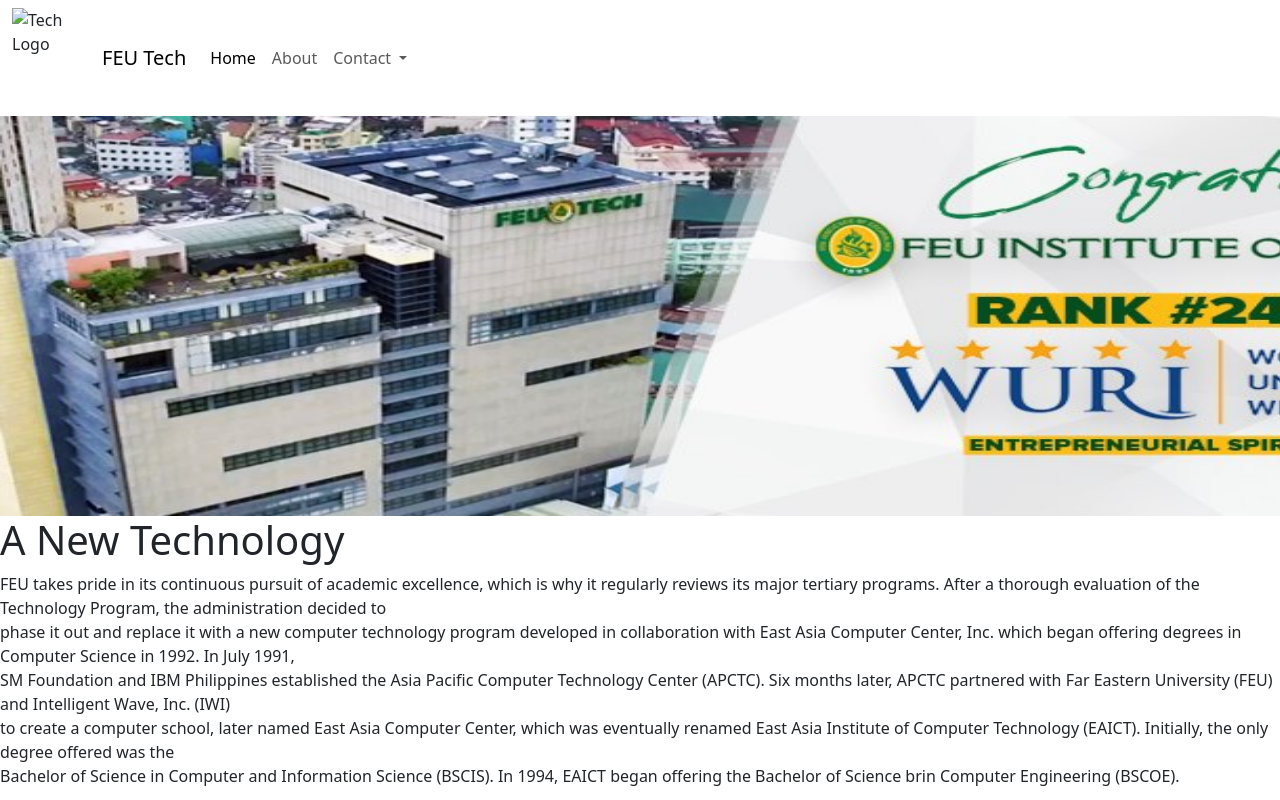
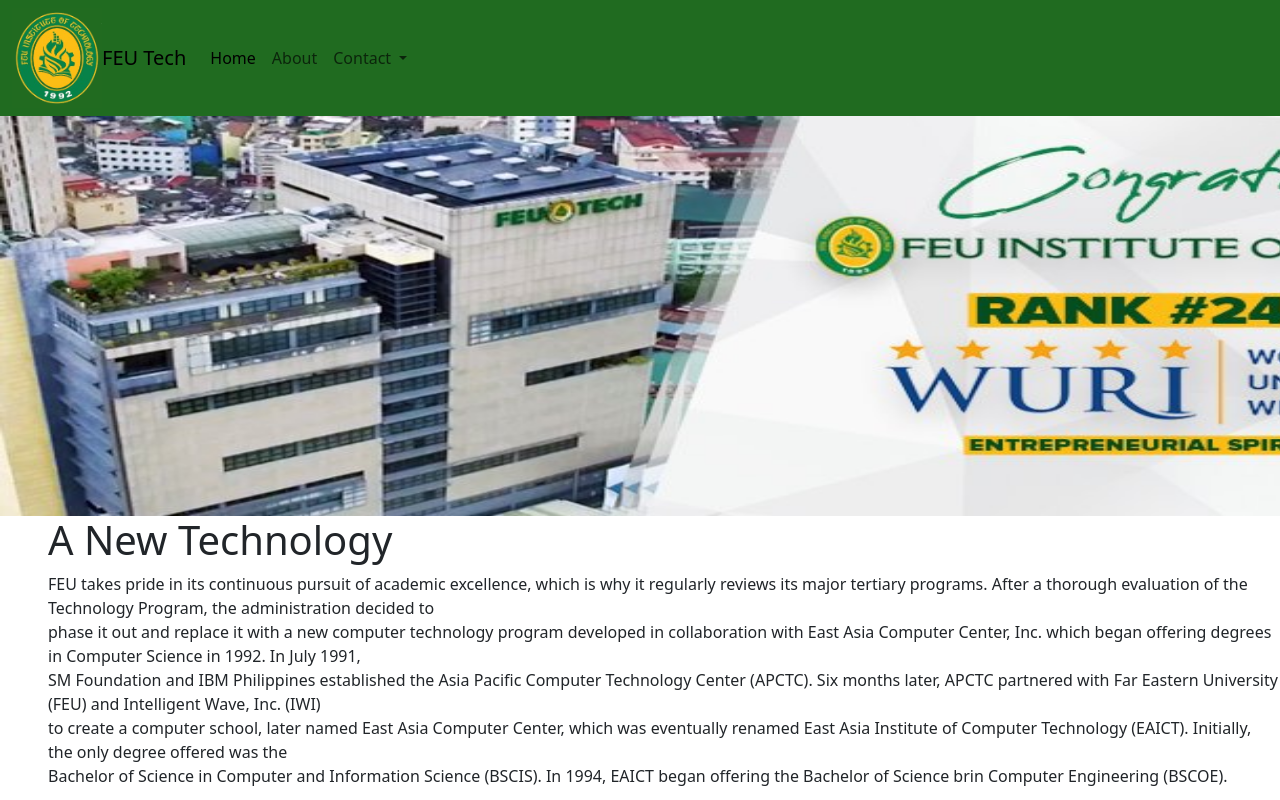
Before and after one commit to AndreiFtech/WD-SW-School, a plain HTML site: page pages/page3/School/index.html in a window 1280 px wide. Shown: the top 800 px of the page. Drawn offline with nearby package versions, Linux system fonts and the light colour scheme; the site is published under a folder, as on GitHub Pages, so addresses that start at the root find nothing; files whose address does not match are found by name.

Commit message:
final na final

```diff
--- a/pages/page3/School/index.html
+++ b/pages/page3/School/index.html
@@ -6,14 +6,13 @@
     <title>School</title>
     <link href="https://cdn.jsdelivr.net/npm/bootstrap@5.3.3/dist/css/bootstrap.min.css" rel="stylesheet" integrity="sha384-QWTKZyjpPEjISv5WaRU9OFeRpok6YctnYmDr5pNlyT2bRjXh0JMhjY6hW+ALEwIH" crossorigin="anonymous">
     <script src="https://cdn.jsdelivr.net/npm/bootstrap@5.3.3/dist/js/bootstrap.bundle.min.js" integrity="sha384-YvpcrYf0tY3lHB60NNkmXc5s9fDVZLESaAA55NDzOxhy9GkcIdslK1eN7N6jIeHz" crossorigin="anonymous"></script>
-    <link rel="stylesheet" href="/pages/page3/assets/css/style.css">
-    <link rel="stylesheet" href="/pages/page2/assets/css/style.css">
+    <link rel="stylesheet" href="../../page3/assets/css/style.css">
     <link href="https://cdn.jsdelivr.net/npm/bootstrap@5.3.3/dist/css/bootstrap.min.css" rel="stylesheet" integrity="sha384-QWTKZyjpPEjISv5WaRU9OFeRpok6YctnYmDr5pNlyT2bRjXh0JMhjY6hW+ALEwIH" crossorigin="anonymous">
 </head>
 <body>
     <nav class="navbar container-nav navbar-expand-lg">
         <div class="container-fluid container-nav">
-            <img src="/pages/page3/assets/img/piyutekhatdog.jpg" width="90" height="100" alt="Tech Logo">
+            <img src="../../page3/assets/img/piyutekhatdog.jpg" width="90" height="100" alt="Tech Logo">
             <a class="navbar-brand" href="#">FEU Tech</a>
             <button class="navbar-toggler" type="button" data-bs-toggle="collapse" data-bs-target="#navbarSupportedContent" aria-controls="navbarSupportedContent" aria-expanded="false" aria-label="Toggle navigation">
               <span class="navbar-toggler-icon"></span>
```
Also changed, not shown: pages/About/index.html (+2 -2 lines), pages/page2/PhoneNumber/index.html (+2 -2 lines).
